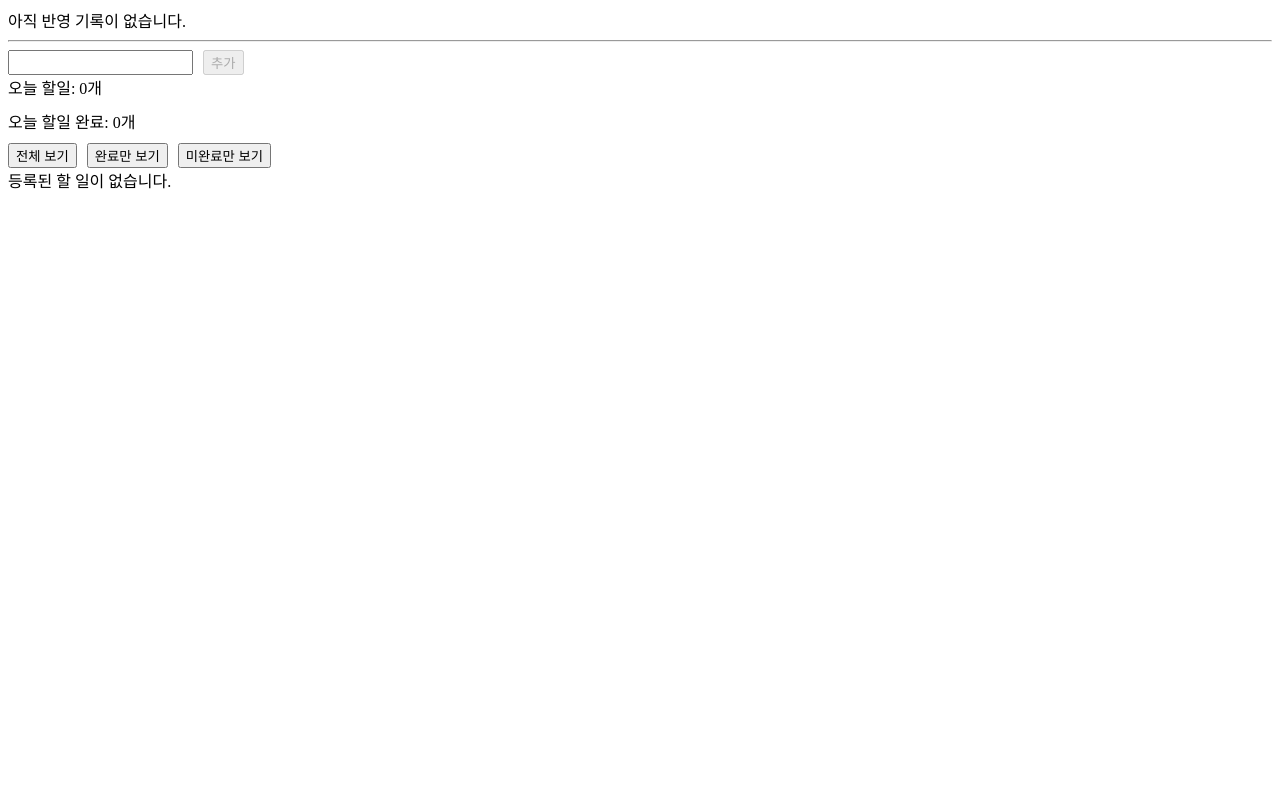
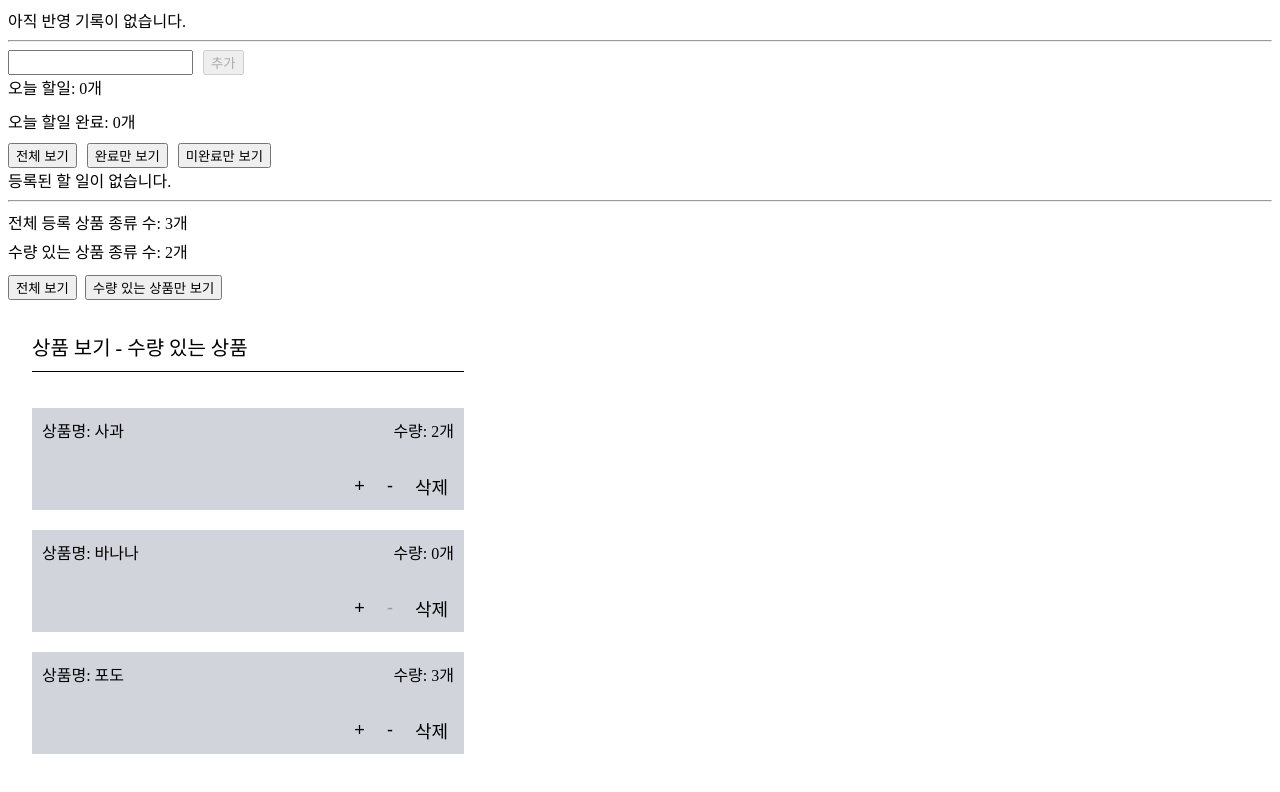
Before and after one commit to wlsdksql12/react-typescript-study, a React (Vite) app: page / in a window 1280 px wide. Shown: the part 971-1763 px from the top of the page. Before the commit the page ends 1171 px from the top, so only its background shows below. Built offline with nearby package versions, Linux system fonts and the light colour scheme.

Commit message:
2026-10-21 오후 수업 및 과제

```diff
--- a/src/App.tsx
+++ b/src/App.tsx
@@ -5,6 +5,7 @@ import MemoHistory from "./component/MemoHistory";
 import type { MemoRecord } from "./component/memoTypes";
 import "../src/style/style.css";
 import TaskPractice from "./component/TaskPractice";
+import CartPractice from "./component/CartPractice";
 
 interface NameProps {
   name: string;
@@ -270,6 +271,8 @@ function App() {
       />
       <hr />
       <TaskPractice />
+      <hr />
+      <CartPractice />
     </>
   );
 }
--- /dev/null
+++ b/src/component/CartItemList.tsx
@@ -0,0 +1,52 @@
+import type { CartItemProps } from "../component/CartType";
+
+interface CarItemListProps {
+  item: CartItemProps;
+  handleItemDecrease: (id: number) => void;
+  handleItemIncrease: (id: number) => void;
+  handleItemDelete: (id: number) => void;
+}
+
+export default function CartItemList({
+  item,
+  handleItemDecrease,
+  handleItemIncrease,
+  handleItemDelete,
+}: CarItemListProps) {
+  return (
+    <li key={item.id} className="cart-item">
+      <div className="cart-item-detail">
+        <span>상품명: {item.name}</span>
+        <span>수량: {item.quantity}개</span>
+      </div>
+      <div className="cart-item-bottons">
+        <button
+          type="button"
+          aria-label="수량 증가 버튼"
+          onClick={() => handleItemIncrease(item.id)}
+          disabled={item.quantity === 99}
+          className="cart-item-inc-button"
+        >
+          +
+        </button>
+        <button
+          type="button"
+          aria-label="수량 감소 버튼"
+          onClick={() => handleItemDecrease(item.id)}
+          disabled={item.quantity === 0}
+          className="cart-item-dec-button"
+        >
+          -
+        </button>
+        <button
+          type="button"
+          aria-label="item 삭제 버튼"
+          onClick={() => handleItemDelete(item.id)}
+          className="cart-item-del-button"
+        >
+          삭제
+        </button>
+      </div>
+    </li>
+  );
+}
--- /dev/null
+++ b/src/component/CartPractice.tsx
@@ -0,0 +1,83 @@
+import { useState } from "react";
+import CartItemList from "./CartItemList";
+import type { CartItemProps } from "./CartType";
+
+export default function CartPractice() {
+  const [cartItems, setCartItems] = useState<CartItemProps[]>([
+    { id: 1, name: "사과", quantity: 2 },
+    { id: 2, name: "바나나", quantity: 0 },
+    { id: 3, name: "포도", quantity: 3 },
+  ]);
+  const [showCartItems, setShowCartItems] = useState("");
+
+  const handleItemIncrease = (id: number) => {
+    setCartItems((prev) =>
+      prev.map((item) =>
+        item.id === id ? { ...item, quantity: item.quantity + 1 } : item,
+      ),
+    );
+  };
+
+  const handleItemDecrease = (id: number) => {
+    setCartItems((prev) =>
+      prev.map((item) =>
+        item.id === id ? { ...item, quantity: item.quantity - 1 } : item,
+      ),
+    );
+  };
+
+  const handleItemDelete = (id: number) => {
+    setCartItems((prev) => prev.filter((item) => item.id !== id));
+  };
+
+  const filteredCartItems =
+    showCartItems === "Qty"
+      ? cartItems.filter((item) => item.quantity > 0)
+      : cartItems;
+
+  // 수량이 1개 이상인 상품 종류 수
+  const CartItemQty = cartItems.filter((item) => item.quantity > 0);
+  return (
+    <>
+      <div className="cart-item-count">
+        <span>전체 등록 상품 종류 수: {cartItems.length}개</span>
+        <span>수량 있는 상품 종류 수: {CartItemQty.length}개</span>
+      </div>
+      <div className="cart-buttons">
+        <button type="button" onClick={() => setShowCartItems("All")}>
+          전체 보기
+        </button>
+        <button type="button" onClick={() => setShowCartItems("Qty")}>
+          수량 있는 상품만 보기
+        </button>
+      </div>
+      <div className="cart-items">
+        <p className="cart-items-subtitle">
+          {showCartItems === "All"
+            ? "상품 보기 - 전체 보기"
+            : "상품 보기 - 수량 있는 상품"}
+        </p>
+        <ul className="cart-items-content">
+          {cartItems.length > 0 ? (
+            filteredCartItems.length > 0 ? (
+              filteredCartItems.map((prev) => (
+                <CartItemList
+                  item={prev}
+                  handleItemIncrease={handleItemIncrease}
+                  handleItemDecrease={handleItemDecrease}
+                  handleItemDelete={handleItemDelete}
+                />
+              ))
+            ) : (
+              <li className="cart-item-not-qty">
+                수량이 1개 이상인 상품이 없습니다.
+              </li>
+            )
+          ) : (
+            <li className="cart-not-item">등록된 상품이 없습니다.</li>
+          )}
+        </ul>
+      </div>
+    </>
+  );
+}
--- /dev/null
+++ b/src/component/CartType.ts
@@ -0,0 +1,5 @@
+export interface CartItemProps {
+  id: number;
+  name: string;
+  quantity: number;
+}
--- a/src/style/style.css
+++ b/src/style/style.css
@@ -279,3 +279,77 @@
 .todo-list-delete:focus-visible {
   border: 2px solid black;
 }
+
+.cart-item-count {
+  display: flex;
+  flex-direction: column;
+  gap: 5px;
+}
+
+.cart-buttons {
+  display: flex;
+  gap: 8px;
+  margin-top: 12px;
+}
+
+.cart-items {
+  display: flex;
+  width: 100%;
+  max-width: 480px;
+  flex-direction: column;
+  padding: 24px;
+  box-sizing: border-box;
+  padding-top: 0px;
+  margin-top: 12px;
+}
+
+.cart-items-subtitle {
+  font-size: 20px;
+  padding-bottom: 10px;
+  border-bottom: 1px solid black;
+}
+
+.cart-items-content {
+  padding-left: 0;
+  box-sizing: border-box;
+}
+
+.cart-item {
+  display: flex;
+  flex-direction: column;
+  background-color: #d1d5db;
+  margin-bottom: 20px;
+}
+
+.cart-item-detail {
+  display: flex;
+  justify-content: space-between;
+  flex-direction: row;
+  padding: 10px;
+  padding-bottom: 20px;
+}
+
+.cart-item-bottons {
+  display: flex;
+  justify-content: flex-end;
+  padding: 10px;
+  gap: 10px;
+}
+
+.cart-item-inc-button,
+.cart-item-dec-button,
+.cart-item-del-button {
+  border: none;
+  background-color: transparent;
+  border-radius: 7px;
+  font-size: 18px;
+  flex-shrink: 0;
+  white-space: nowrap;
+  cursor: pointer;
+}
+
+.cart-item-not-qty,
+.cart-not-item {
+  list-style: none;
+  padding-left: 15px;
+}
```
Also changed, not shown: 1 other file (tests, documents, lock files or other folders).
